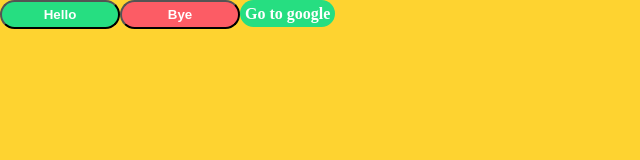
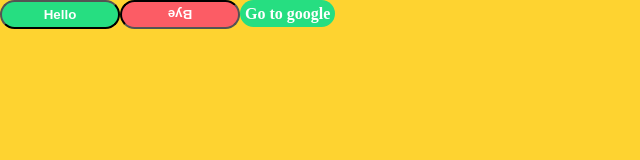
Before and after one commit to okthisisgood/styled-practice, a React (Create React App) app: page / in a window 1280 px wide. Shown: the top 160 px of the page, without its empty margins (0-640 px from the left). Built offline with nearby package versions, Linux system fonts and the light colour scheme.

Commit message:
[*] Applied keyframe animation with props

```diff
--- a/src/App.js
+++ b/src/App.js
@@ -1,5 +1,5 @@
 import React from 'react';
-import styled, { createGlobalStyle } from "styled-components";
+import styled, { createGlobalStyle, css, keyframes } from "styled-components";
 
 const GlobalStyle = createGlobalStyle`
   body {
@@ -13,7 +13,7 @@
     <Container>
       <GlobalStyle/>
       <Button>Hello</Button>
-      <Button danger>Bye</Button>
+      <Button danger rotationTime={5}>Bye</Button>
       <Anchor href="https://google.com">Go to google</Anchor>
     </Container>
 
@@ -39,10 +39,24 @@
     outline: none;
   }
   background-color: ${props => props.danger ? "#fc5c65" : "#26de81" };
+  ${props => {
+    if (props.danger) {
+      return css`animation: ${rotation} ${props.rotationTime}s linear infinite;`
+    }
+  }}
 `
 
 const Anchor = styled(Button.withComponent("a"))`
   text-decoration:none;
-`;
+`
+
+const rotation = keyframes`
+  from {
+    transform: rotate(0deg);
+  }
+  to {
+    transform: rotate(360deg);
+  }
+`
 
 export default App;
```
